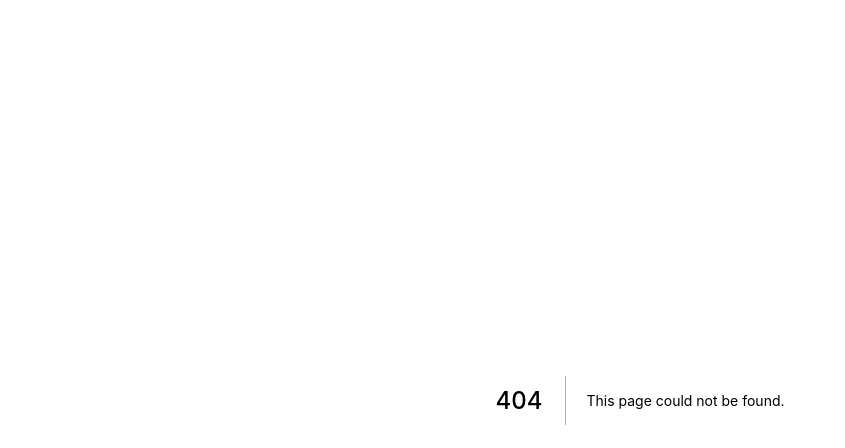
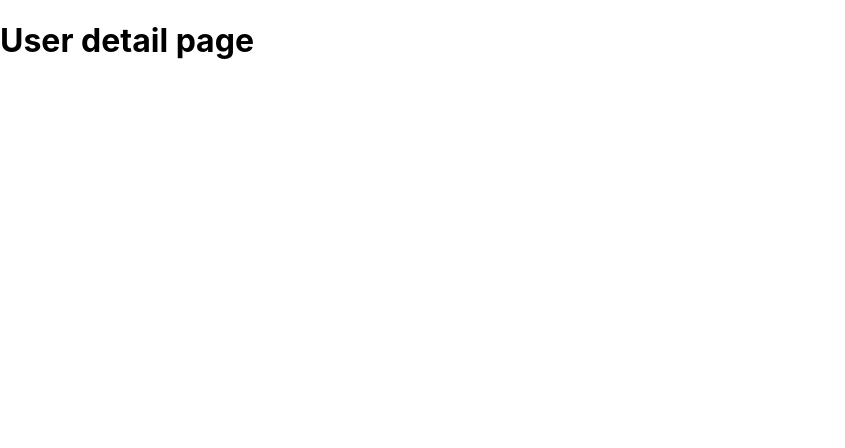
Before and after one commit to fahmialiasakbar/bwa-basic-next, a Next.js app: page /users/detail in a window 1280 px wide. Before the commit this address had no page. Shown: the top 448 px of the page, without its empty margins (0-845 px from the left). Built offline with nearby package versions, Linux system fonts and the light colour scheme.

Commit message:
Basic Routing

```diff
--- /dev/null
+++ b/pages/users/detail.tsx
@@ -0,0 +1,9 @@
+export default function UserDetail() {
+    return(
+        <div>
+            <h1>
+                User detail page
+            </h1>
+        </div>
+    )
+}
```
Also changed, not shown: pages/blog.tsx (added, +7 -0 lines), pages/users/index.tsx (added, +9 -0 lines).
